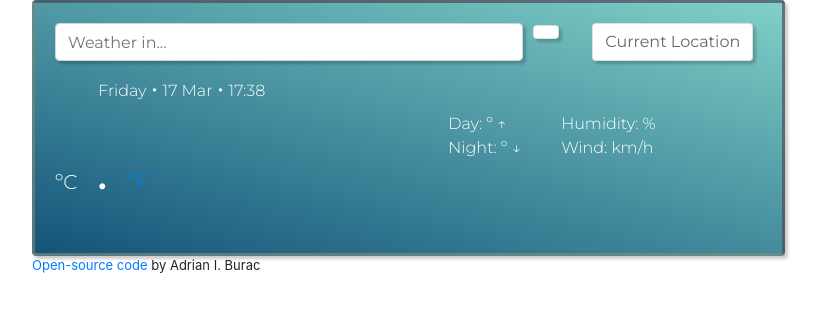
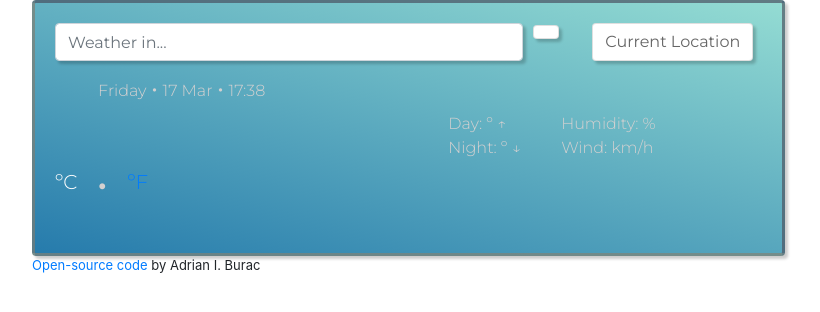
Before and after one commit to AdrianBcode/weather-app-vanilla-js, a plain HTML site: page index.html in a window 1280 px wide. Shown: the whole page, without its empty margins (53-873 px from the left). Drawn offline with nearby package versions, Linux system fonts and the light colour scheme; no server answers; some icons are missing.

Commit message:
changed colours

```diff
--- a/src/styles.css
+++ b/src/styles.css
@@ -15,7 +15,7 @@ h1 {
   margin-bottom: 1px;
 }
 li:first-letter {
-text-transform: capitalize;
+  text-transform: capitalize;
 }
 .btn {
   background-color: white;
@@ -30,7 +30,7 @@ text-transform: capitalize;
 
 .card {
   width: 752.5px;
-  background-image: linear-gradient(15deg, #13547a 0%, #80d0c7 100%);
+  background-image: linear-gradient(15deg, #267bac 0%, #94dcd3 100%);
   font-family: "Montserrat", sans-serif;
   font-weight: 300;
   border: 3px solid rgba(102, 102, 102, 0.658);
@@ -38,7 +38,7 @@ text-transform: capitalize;
 }
 
 .card-body {
-  color: white;
+  color: rgb(211, 208, 208);
   padding-bottom: 0;
 }
 
@@ -54,7 +54,6 @@ text-transform: capitalize;
 #celcius {
   font-size: 20px;
   text-decoration: none;
-
 }
 
 #currentState {
@@ -89,4 +88,5 @@ text-transform: capitalize;
 }
 
 .nextDay {
-  font-size: 15px;}
+  font-size: 15px;
+}
```
